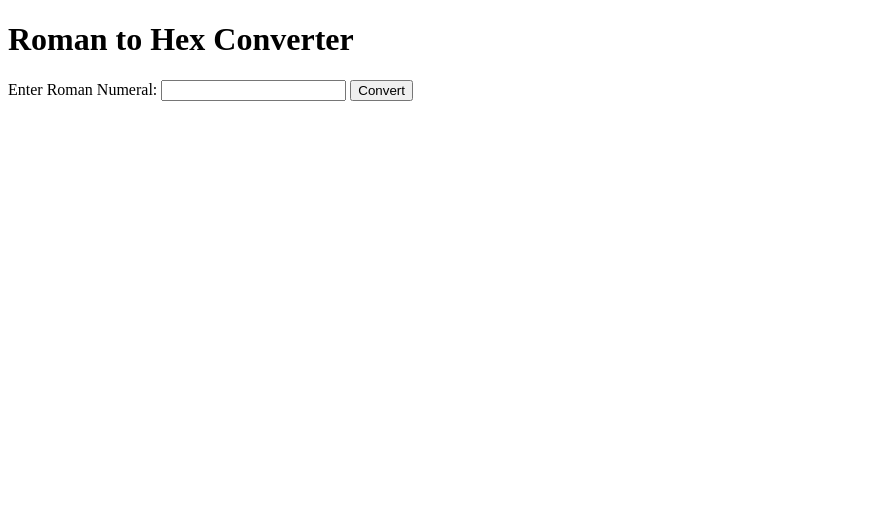
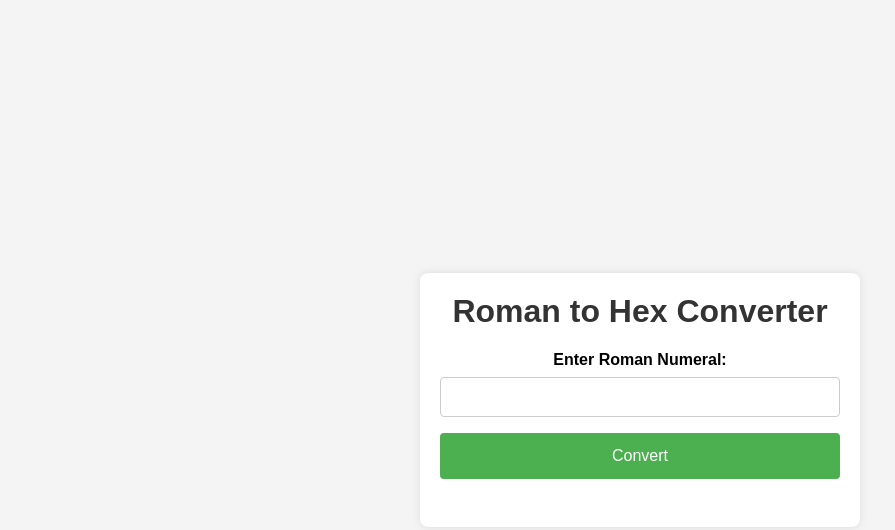
Before and after one commit to mshah1223/CatHacksX, a plain HTML site: page index.html in a window 1280 px wide. Shown: the whole page, without its empty margins (0-895 px from the left). Drawn offline with Linux system fonts and the light colour scheme.

Commit message:
Adding styles!

```diff
--- a/index.html
+++ b/index.html
@@ -4,6 +4,70 @@
     <meta charset="UTF-8">
     <meta name="viewport" content="width=device-width, initial-scale=1.0">
     <title>Roman to Hex Converter</title>
+    <style>
+        body {
+            font-family: Arial, sans-serif;
+            background-color: #f4f4f4;
+            margin: 0;
+            padding: 0;
+            display: flex;
+            justify-content: center;
+            align-items: center;
+            height: 100vh;
+        }
+
+        .container {
+            max-width: 400px;
+            padding: 20px;
+            background-color: #fff;
+            border-radius: 8px;
+            box-shadow: 0 0 10px rgba(0, 0, 0, 0.1);
+            text-align: center;
+        }
+
+        h1 {
+            margin-top: 0;
+            color: #333;
+        }
+
+        label {
+            font-weight: bold;
+        }
+
+        input[type="text"] {
+            width: 100%;
+            padding: 10px;
+            margin: 8px 0;
+            box-sizing: border-box;
+            border: 1px solid #ccc;
+            border-radius: 4px;
+            font-size: 16px;
+        }
+
+        button {
+            background-color: #4CAF50;
+            color: white;
+            padding: 14px 20px;
+            margin: 8px 0;
+            border: none;
+            border-radius: 4px;
+            cursor: pointer;
+            width: 100%;
+            font-size: 16px;
+            transition: background-color 0.3s;
+        }
+
+        button:hover {
+            background-color: #45a049;
+        }
+
+        #hexOutput {
+            margin-top: 20px;
+            font-size: 20px;
+            font-weight: bold;
+            color: #4CAF50;
+        }
+    </style>
     <script>
         function romanToHex(roman) {
             const romanToDecimal = {
@@ -40,10 +104,12 @@
     </script>
 </head>
 <body>
-    <h1>Roman to Hex Converter</h1>
-    <label for="romanInput">Enter Roman Numeral:</label>
-    <input type="text" id="romanInput">
-    <button onclick="convert()">Convert</button>
-    <div id="hexOutput"></div>
+    <div class="container">
+        <h1>Roman to Hex Converter</h1>
+        <label for="romanInput">Enter Roman Numeral:</label>
+        <input type="text" id="romanInput">
+        <button onclick="convert()">Convert</button>
+        <div id="hexOutput"></div>
+    </div>
 </body>
 </html>
```
